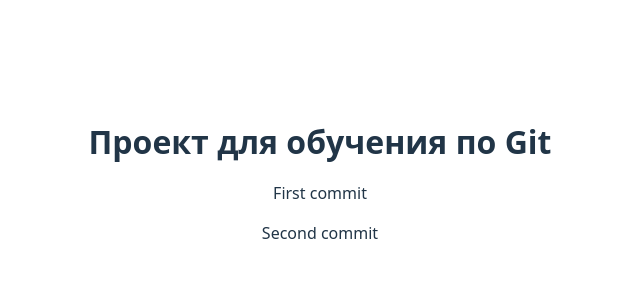
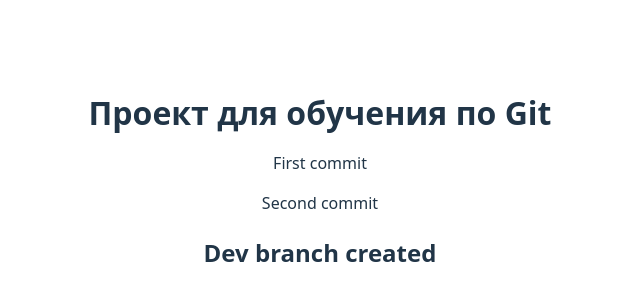
Before and after one commit to semaxio/gittesting1, a React (Vite) app: page / in a window 1280 px wide. Shown: the part 218-518 px from the top of the page, without its empty margins (320-960 px from the left). Built offline with nearby package versions, Linux system fonts and the light colour scheme.

Commit message:
Dev branch created - 12 commit

```diff
--- a/src/App.tsx
+++ b/src/App.tsx
@@ -9,6 +9,9 @@
         <p>First commit</p>
         <p>Second commit</p>
       </div>
+      <div>
+        <h2>Dev branch created</h2>
+      </div>
     </>
   )
 }
```
